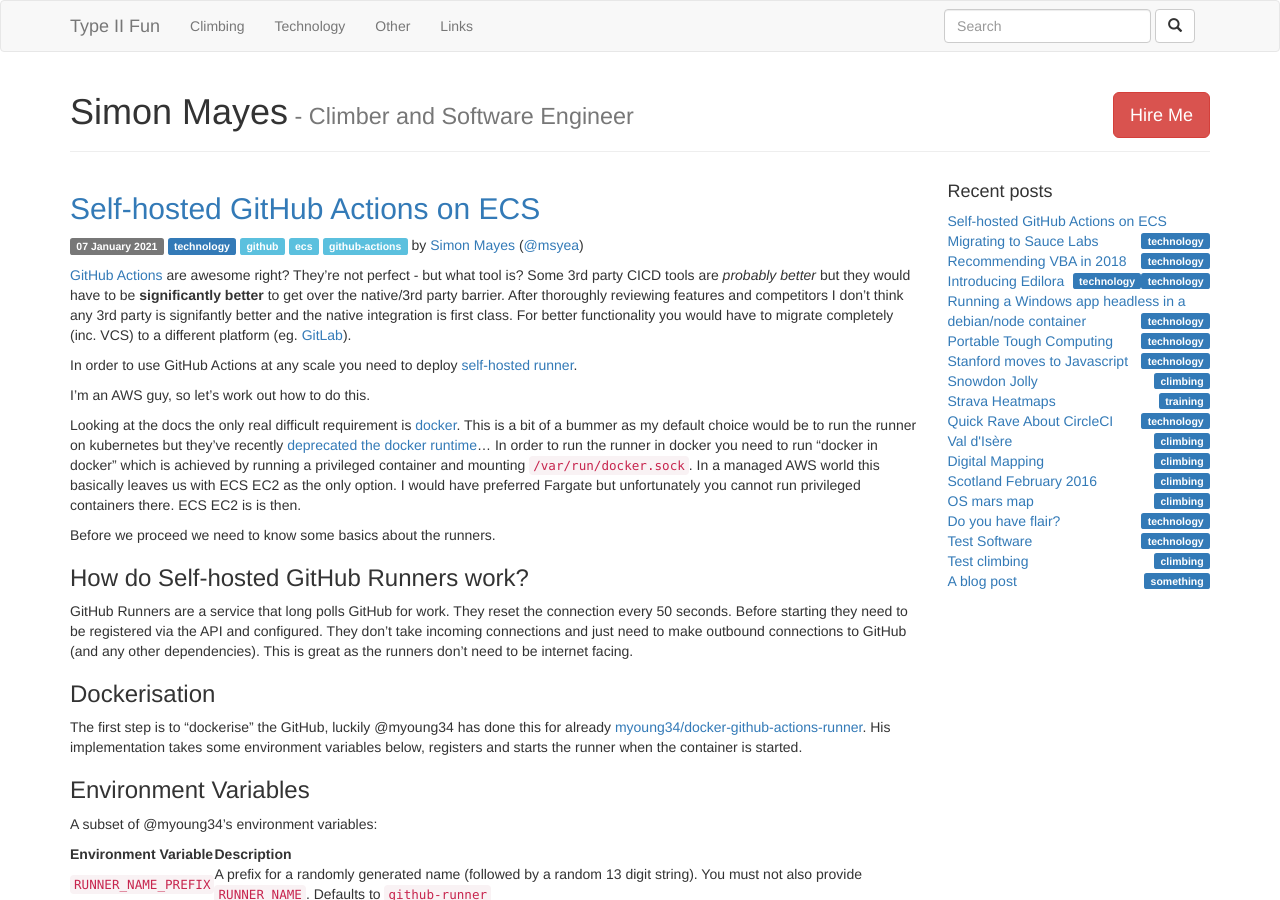
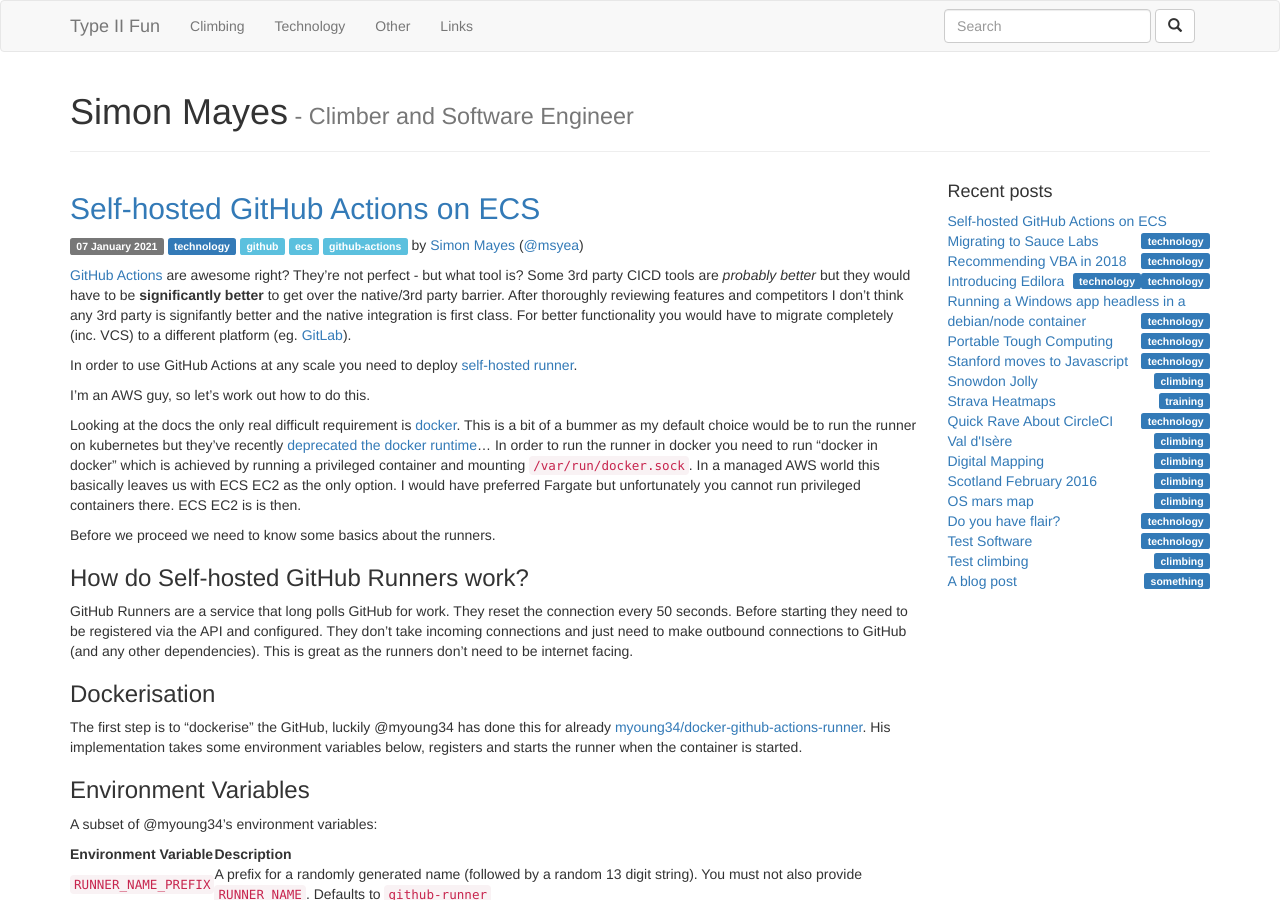
Before and after one commit to msyea/msyea.github.io, a Jekyll site: the page built from index.html, in a window 1280 px wide and 900 px high. Built offline with Jekyll 4.4.1, drawn with Linux system fonts in a browser that asks for light colours; comment, search, counter and statistics services are not loaded.

Commit message:
Remove hire me

```diff
--- a/_includes/header.html
+++ b/_includes/header.html
@@ -23,7 +23,7 @@
           <!-- li><a href="/me.html">About</a></li -->
         </ul>
         {% unless page.name == 'index.html' %}
-          <a class="btn btn-danger navbar-btn navbar-right" href="http://stackoverflow.com/cv/msyea">Hire Me</a>
+          <!-- a class="btn btn-danger navbar-btn navbar-right" href="http://stackoverflow.com/cv/msyea">Hire Me</a -->
         {% endunless %}
         <form id="search" class="navbar-form navbar-right" role="search" action="/search.html">
           <div class="form-group">
--- a/index.html
+++ b/index.html
@@ -7,7 +7,7 @@ schema: Blog
   <meta itemprop="name" content="{{ site.name }}" />
   <div class="col-xs-12">
     <div class="page-header">
-      <a class="btn btn-danger btn-lg pull-right" href="http://stackoverflow.com/cv/msyea">Hire Me</a>
+      <!-- a class="btn btn-danger btn-lg pull-right" href="http://stackoverflow.com/cv/msyea">Hire Me</a -->
       <h1 itemprop="keywords">Simon Mayes<small> - Climber and Software Engineer</small></h1>
       <div class="hidden" itemprop="author publisher" itemscope itemtype="http://schema.org/Person">
         <meta itemprop="name" content="Simon Mayes" />
```
